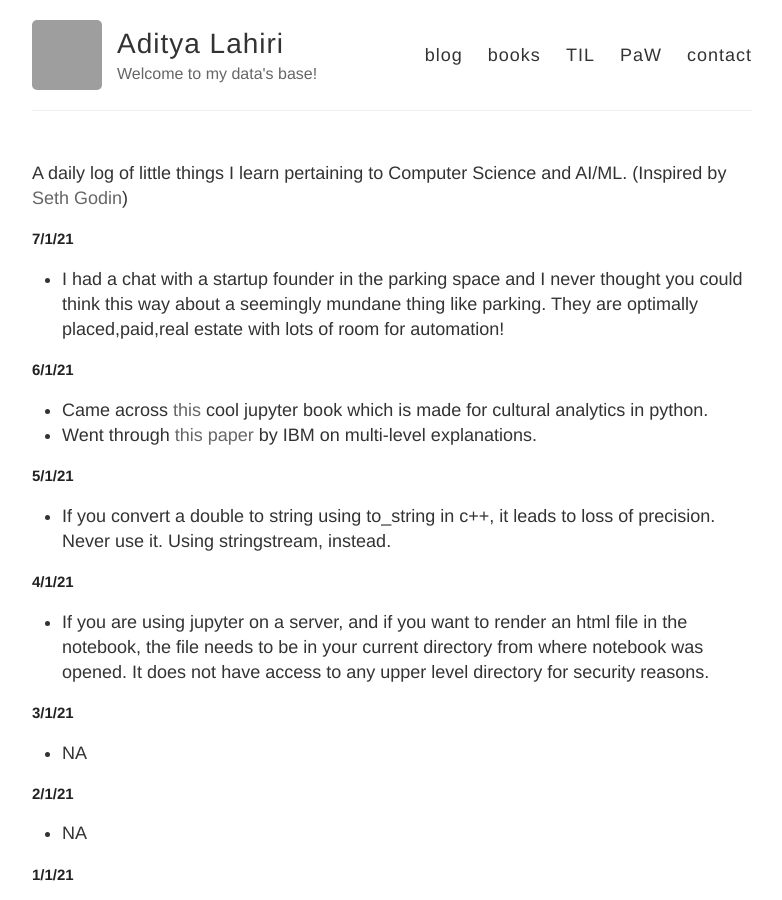
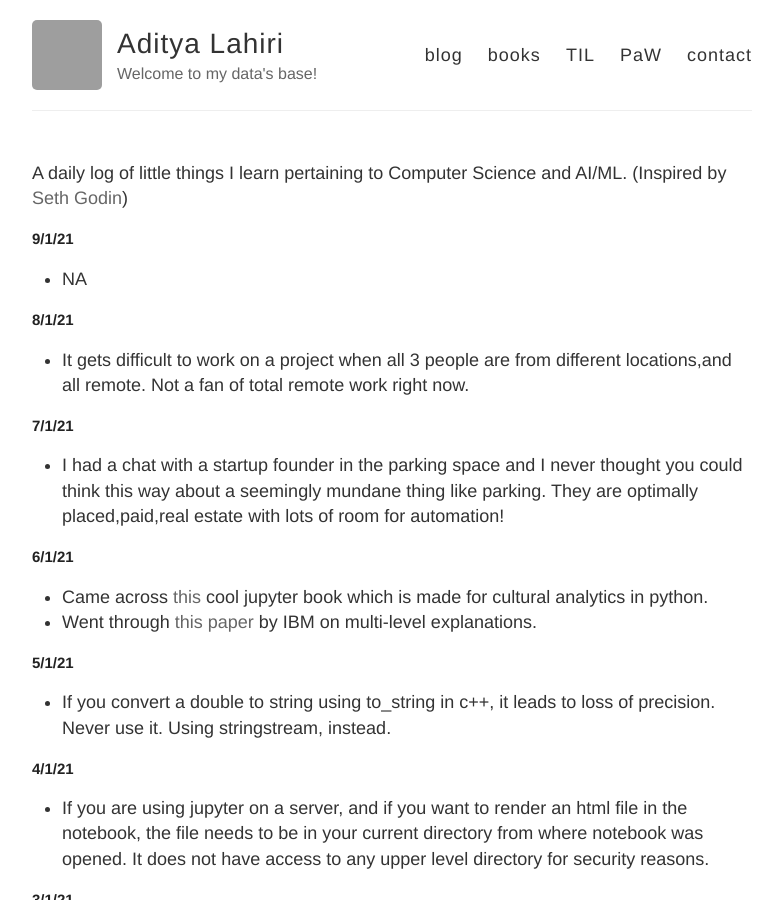
Before and after one commit to adityalahiri/adityalahiri.github.io, a Jekyll site: the page built from TIL.md, in a window 1280 px wide and 900 px high. Shown: the whole window, without its empty margins (248-1030 px from the left). Built offline with Jekyll 4.4.1, drawn with Linux system fonts in a browser that asks for light colours; our own code applies the rules of GitHub Pages for plain Markdown files; grey boxes are pictures that could not be loaded.

Commit message:
Update for 8/1 & 9/1

```diff
--- a/TIL.md
+++ b/TIL.md
@@ -1,5 +1,13 @@
 A daily log of little things I learn pertaining to Computer Science and AI/ML.
 (Inspired by [Seth Godin](https://seths.blog/))
+
+## 9/1/21
+
+* NA
+
+## 8/1/21
+
+* It gets difficult to work on a project when all 3 people are from different locations,and all remote. Not a fan of total remote work right now.
 
 ## 7/1/21
 
```
